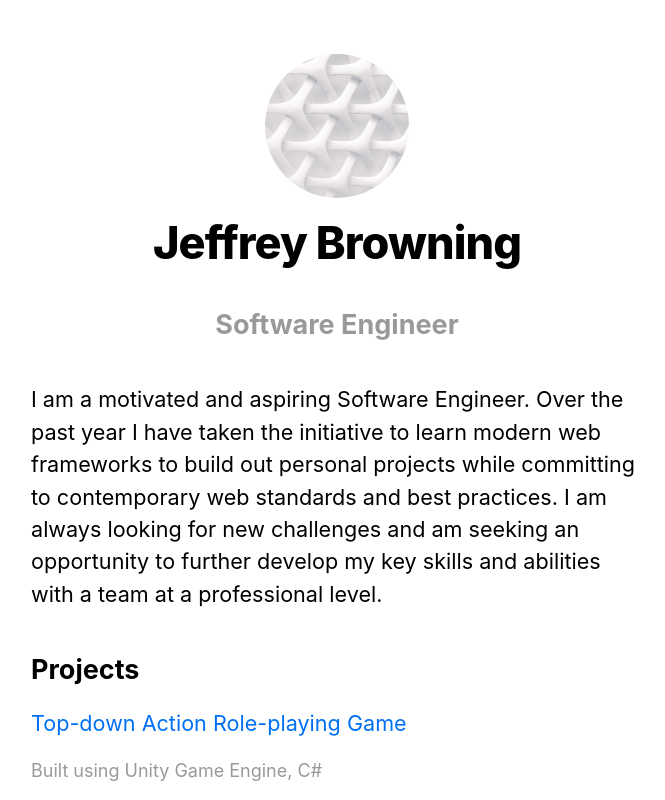
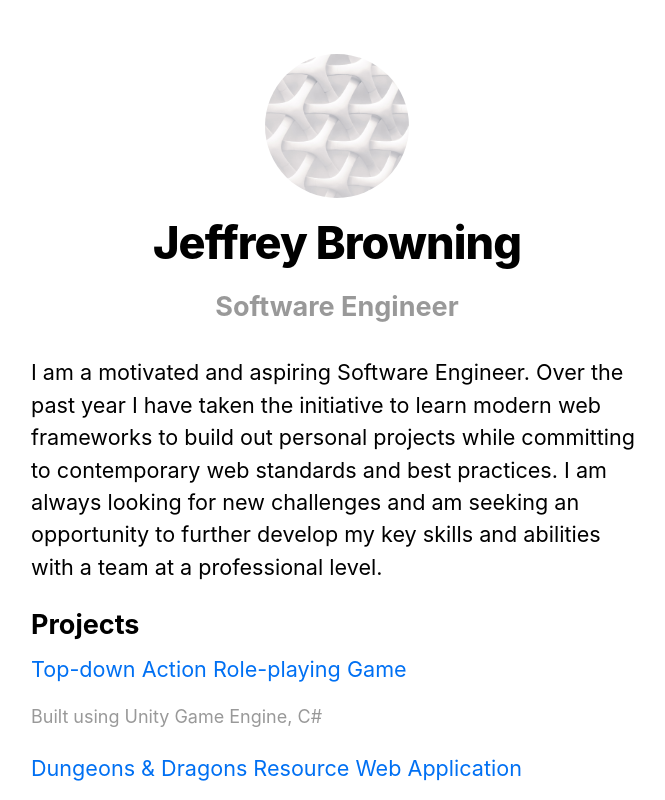
Before and after one commit to browningjeff1/nextjs-blog, a Next.js app: page / in a window 1280 px wide. Shown: the top 800 px of the page, without its empty margins (303-968 px from the left). Built offline with nearby package versions, Linux system fonts and the light colour scheme.

Commit message:
Fixed margin on name and title

```diff
--- a/styles/utils.module.css
+++ b/styles/utils.module.css
@@ -11,13 +11,13 @@
   line-height: 1.3;
   font-weight: 800;
   letter-spacing: -0.05rem;
-  margin: 1rem 0;
+  margin: 0.5rem 0;
 }
 
 .headingLg {
   font-size: 1.5rem;
   line-height: 1.4;
-  margin: 1rem 0;
+  margin: 0 0 0.5rem 0;
 }
 
 .headingMd {
```
